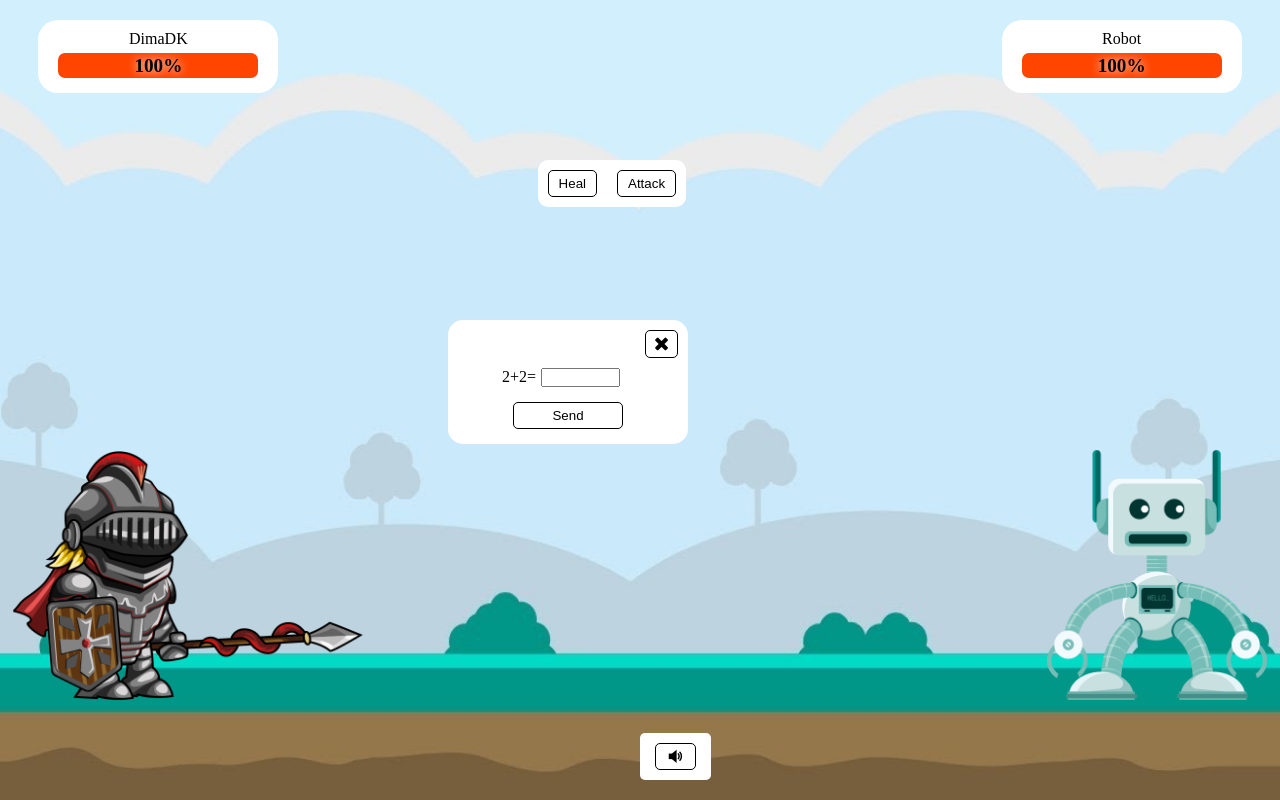
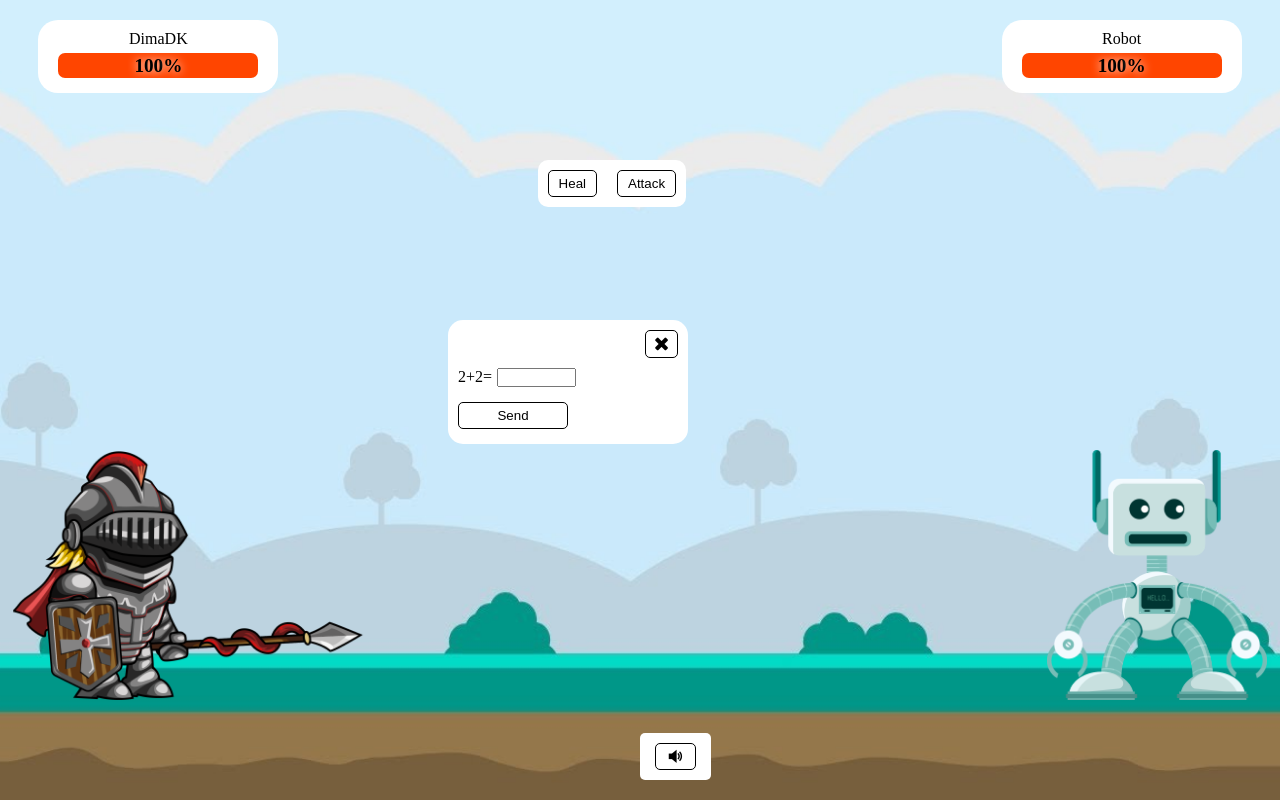
Before and after one commit to dimadk24/clever-kid-game, a React app: page / in a window 1280 px wide. Both pictures are taken after a click on the button "Heal". Built offline with nearby package versions, Linux system fonts and the light colour scheme.

Commit message:
feat: convert modal to form, so now sending solution on Enter

```diff
--- a/src/Components/TaskWindow/TaskWindow.jsx
+++ b/src/Components/TaskWindow/TaskWindow.jsx
@@ -57,6 +57,12 @@ class TaskWindow extends Component {
         <Button onClick={this.onClose} className="task__window__close">
           <i className="icon-close" />
         </Button>
+        <form
+          onSubmit={(e) => {
+            e.preventDefault();
+            this.send(task, userSolution);
+          }}
+        >
           <div className="task__window__question">
             <span>
               {question}
@@ -70,10 +76,11 @@ class TaskWindow extends Component {
           </div>
           <Button
             className="task__window__send"
-          onClick={() => this.send(task, userSolution)}
+            type="submit"
           >
               Send
           </Button>
+        </form>
       </div>
     );
   }
```
Lines whose indentation alone changed are shown as unchanged.
